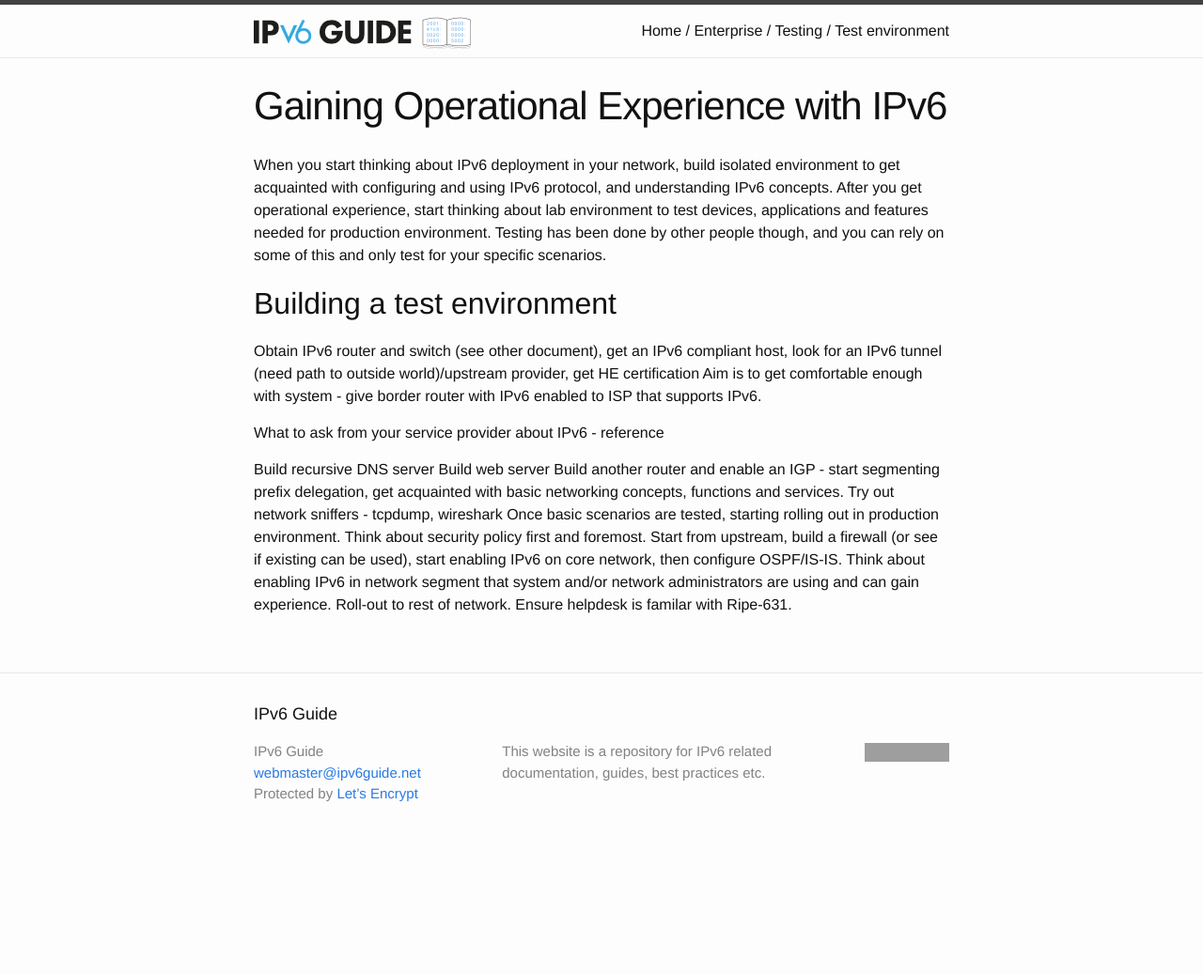
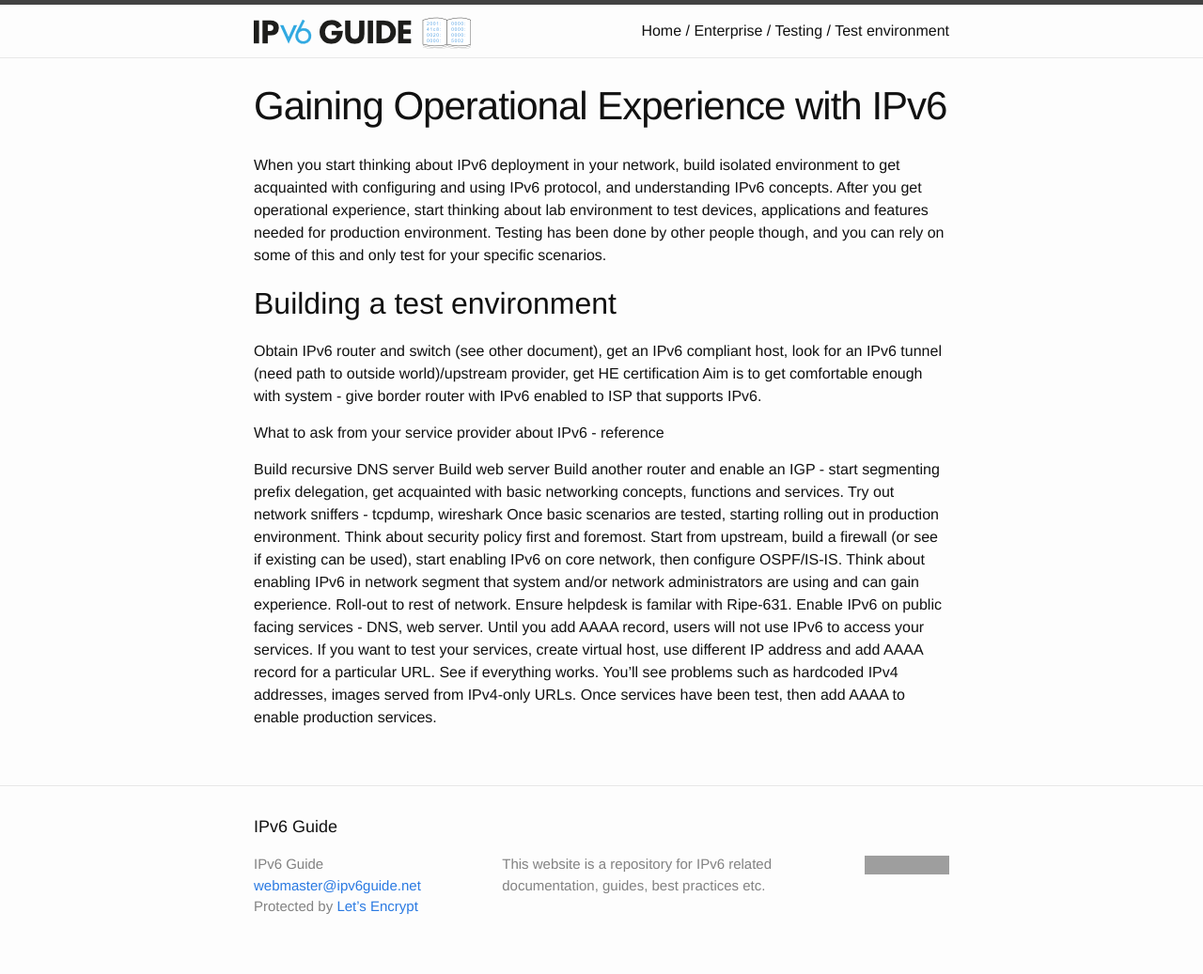
Before and after one commit to ipv6guide/ipv6guide.github.io, a Jekyll site: the page built from enterprise/testing/test_environment.md, in a window 1280 px wide. Shown: the whole page at 94% size. Built offline with Jekyll 4.4.1, drawn with Linux system fonts in a browser that asks for light colours; before the commit the page ends 917 px from its top, so only the background shows below that; grey boxes are pictures that could not be loaded.

Commit message:
Update test_environment.md

```diff
--- a/enterprise/testing/test_environment.md
+++ b/enterprise/testing/test_environment.md
@@ -17,3 +17,6 @@ Try out network sniffers - tcpdump, wireshark
 Once basic scenarios are tested, starting rolling out in production environment.
 Think about security policy first and foremost. Start from upstream, build a firewall (or see if existing can be used), start enabling IPv6 on core network, then configure OSPF/IS-IS. Think about enabling IPv6 in network segment that system and/or network administrators are using and can gain experience.
 Roll-out to rest of network. Ensure helpdesk is familar with Ripe-631.
+Enable IPv6 on public facing services - DNS, web server. Until you add AAAA record, users will not use IPv6 to access your services.
+If you want to test your services, create virtual host, use different IP address and add AAAA record for a particular URL. See if everything works. You'll see problems such as hardcoded IPv4 addresses, images served from IPv4-only URLs.
+Once services have been test, then add AAAA to enable production services.
```
